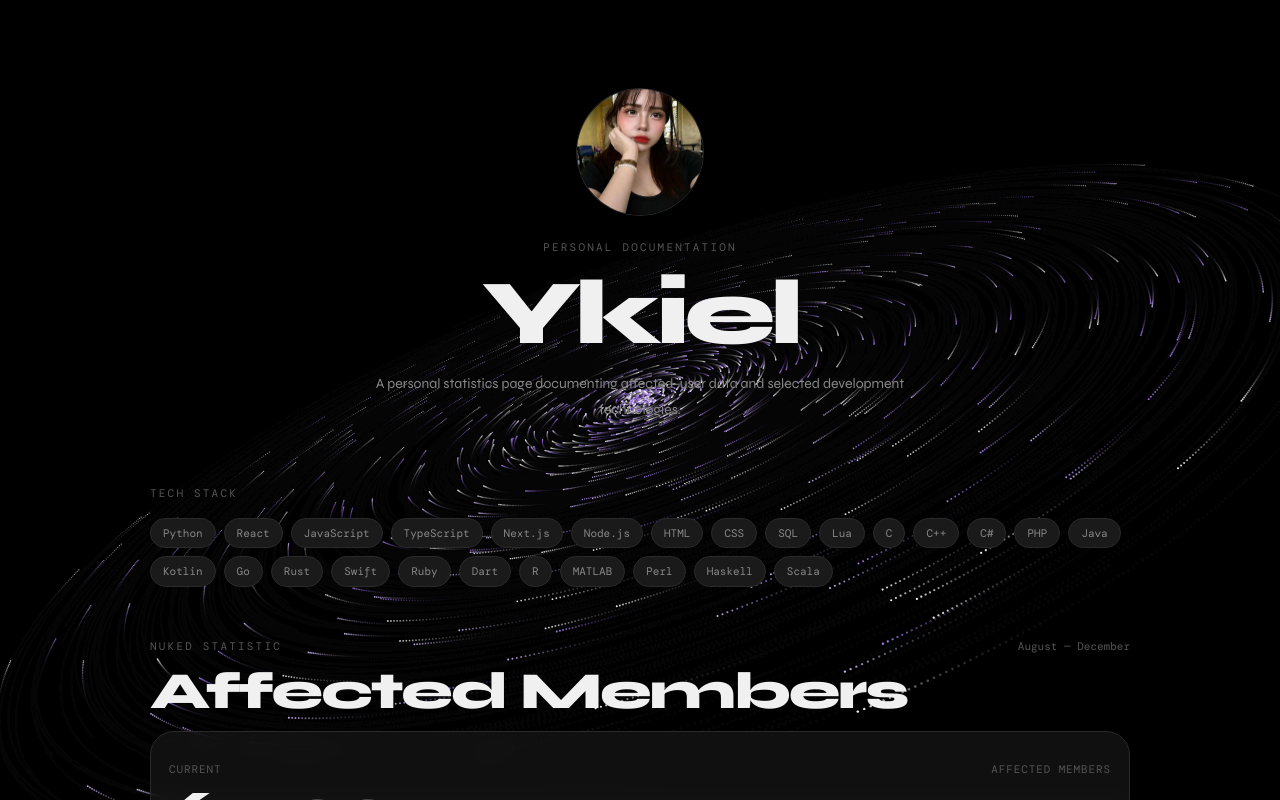
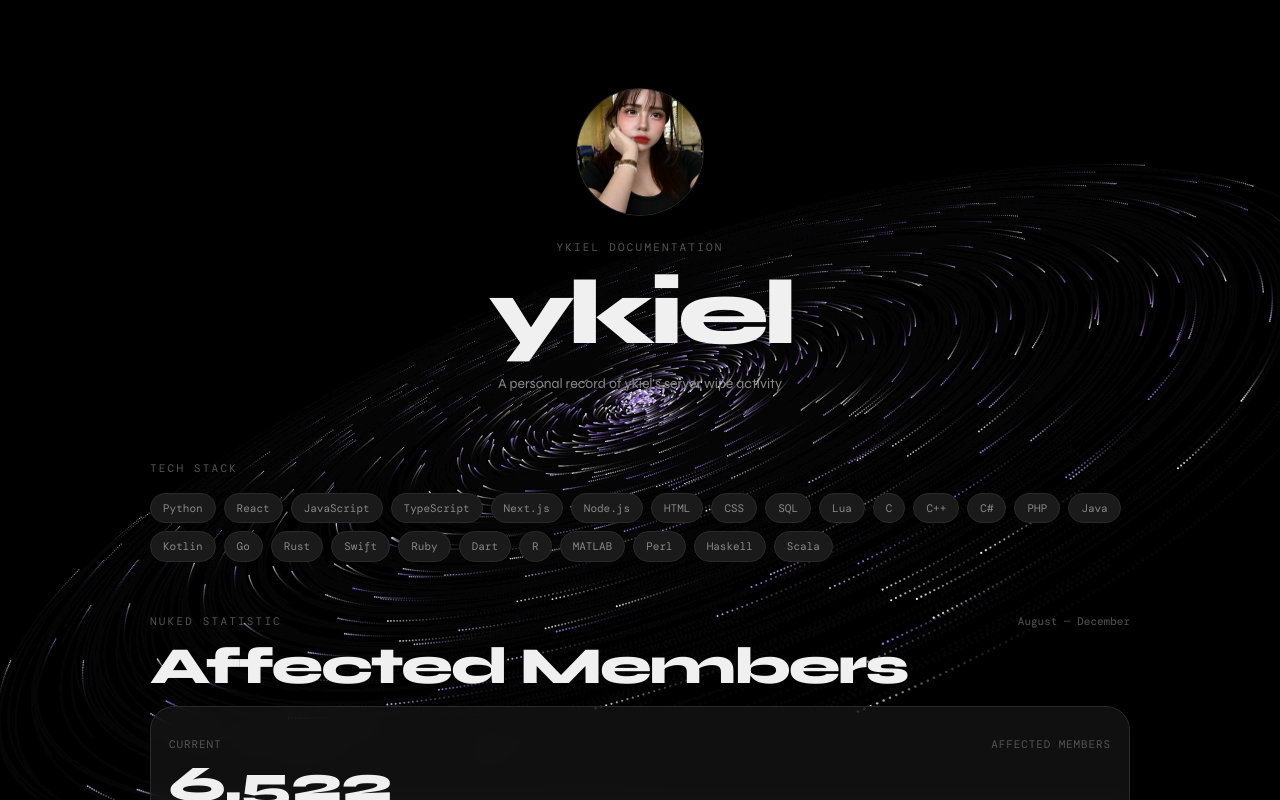
Before and after one commit to kielsvu/ykielontop, a Next.js app: page / in a window 1280 px wide. Shown: the top 800 px of the page. Built offline with nearby package versions, Linux system fonts and the light colour scheme; a web font is replaced by a local one.

Commit message:
Update page.tsx

```diff
--- a/src/app/page.tsx
+++ b/src/app/page.tsx
@@ -86,15 +86,15 @@ export default function Home() {
             </div>
 
             <span style={{ fontFamily: "'DM Mono', monospace", fontSize: 11, letterSpacing: '0.2em', color: 'var(--text-muted)', textTransform: 'uppercase' }}>
-              Personal Documentation
+              ykiel Documentation
             </span>
 
             <h1 style={{ margin: '12px 0 14px', fontSize: 'clamp(52px, 11vw, 92px)', lineHeight: 0.95, letterSpacing: '-0.06em', fontWeight: 800 }}>
-              Ykiel
+              ykiel
             </h1>
 
             <p style={{ maxWidth: 560, margin: '0 auto', color: 'var(--text-secondary)', fontSize: 14, lineHeight: 1.8 }}>
-              A personal statistics page documenting affected-user data and selected development technologies.
+              A personal record of ykiel's server wipe activity
             </p>
           </motion.div>
         </section>
```
